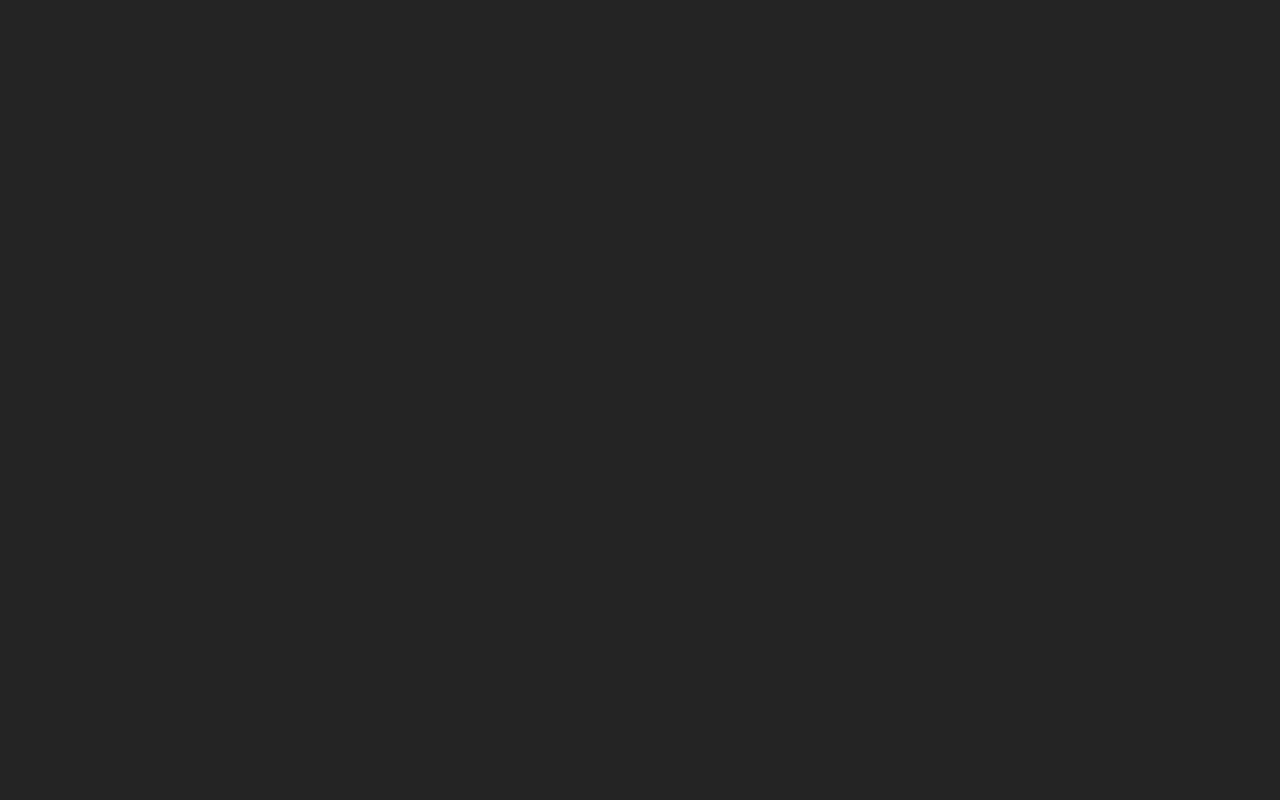
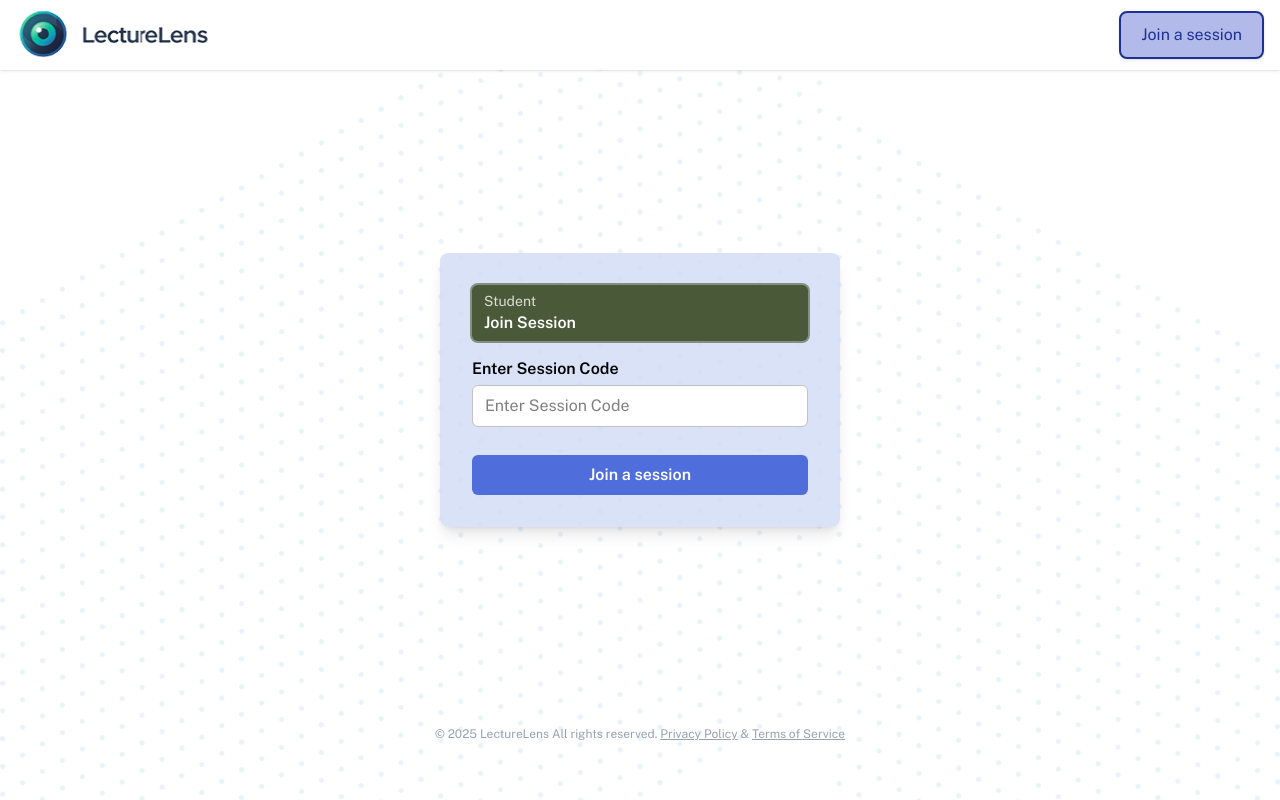
Before and after one commit to Summiedev/LectureLens, a React (Vite) app in the folder frontend/: page /Join in a window 1280 px wide. Before the commit this address had no page. Built offline with nearby package versions, Linux system fonts and the light colour scheme.

Commit message:
Add JoinSessionPage component and update routing in App; adjust HomePage layout

```diff
--- a/frontend/src/App.jsx
+++ b/frontend/src/App.jsx
@@ -12,6 +12,7 @@ import ViewPage from "./pages/StudentView";
 import TeacherViewSession from "./pages/TeacherView";
 import Dashboard from "./pages/TeacherDashboard";
 import SignUpPage from "./pages/Sign-up";
+import JoinSessionPage from "./pages/joinsession";
 
 function App() {
   return (
@@ -20,6 +21,7 @@ function App() {
         <Routes>
           <Route path="/" element={<HomePage />} />
           <Route path="/SignUp" element={<SignUpPage />} />
+          <Route path="/Join" element={<JoinSessionPage />} />
           <Route path="/Camera" element={<AttentionTracker />} />
           <Route path="/Student" element={<ViewPage />} />
           <Route path="/Teacher-view" element={<TeacherViewSession />} />
--- a/frontend/src/pages/Homepage.jsx
+++ b/frontend/src/pages/Homepage.jsx
@@ -15,7 +15,7 @@ const HomePage = () => {
 const HomePageContents = () => {
   return (
     <div className="w-full  min-w-[100%] flex flex-col">
-      <div className="flex flex-col justify-center min-h-[50vh] gap-4 md:gap-6 w-full md:w-9/10 px-3 py-1.5">
+      <div className="flex flex-col justify-center min-h-[50vh] gap-4 md:gap-6 w-full md:w-8/10 px-3 py-1.5">
         {/* Badge text */}
         <p className="text-primary-blue-40 text-xs sm:text-sm md:text-base lg:text-lg font-medium">
           Used By 2000+ CyberSecurity Enthusiasts
--- /dev/null
+++ b/frontend/src/pages/joinsession.jsx
@@ -0,0 +1,38 @@
+import NavBar from "../components/navigation/navbar";
+import Footer from "../components/footer";
+const JoinSessionPage = () => {
+  return (
+    <div className="bg-neutral-10 bg-[url('/src/assets/background.png')] bg-cover bg-center bg-no-repeat min-h-screen text-black">
+      <NavBar signUp />
+      <div className="flex justify-center items-center h-full w-full min-h-[80vh]">
+        <div className="w-[400px] rounded-lg bg-primary-blue-20/80 shadow-lg min-h-32 p-8   flex flex-col justify-center gap-4">
+          <div className="w-full flex flex-col justify-center bg-secondary-70 px-3 py-1.5 rounded-md gap-0 ring-2 ring-secondary-70/60">
+            <span className="text-neutral-10/80 text-sm">Student</span>
+            <span className="text-neutral-10 font-semibold text-md">
+              Join Session
+            </span>
+          </div>
+          <div className="flex flex-col  justify-center w-full">
+            <label
+              htmlFor="session-id"
+              className="text-md font-semibold mb-1 text-black"
+            >
+              Enter Session Code
+            </label>
+            <input
+              type="text"
+              id="session-id"
+              placeholder="Enter Session Code"
+              className="border border-neutral-30 bg-neutral-10 rounded-md px-3 py-2 mb-3"
+            />
+          </div>
+          <button className="w-full bg-primary-blue-40 text-neutral-10 font-semibold py-2 rounded-md cursor-pointer hover:bg-primary-blue-50 transition-colors duration-200">
+            Join a session
+          </button>
+        </div>
+      </div>
+      <Footer />
+    </div>
+  );
+};
+export default JoinSessionPage;
```
